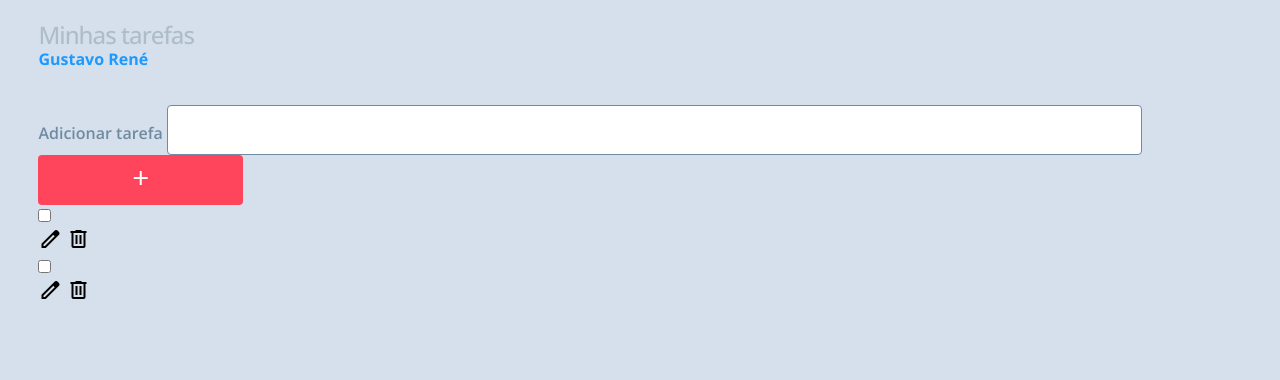
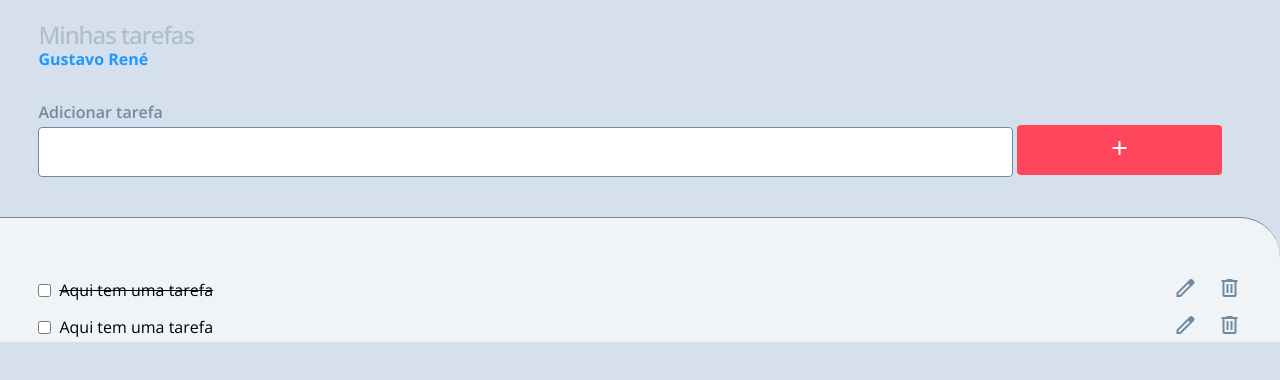
Before and after one commit to gustavorenedev/todolist, a plain HTML site: page index.html in a window 1280 px wide. Shown: the part 62-442 px from the top of the page. Drawn offline with nearby package versions, Linux system fonts and the light colour scheme.

Commit message:
Finalização das classes do index e botões

```diff
--- a/index.html
+++ b/index.html
@@ -20,44 +20,58 @@
         <img src="./assets/albert-einstein.jpg" alt="Imagem de Albert Einstein" class="avatar"/>
       </div>
     </header>
-    <section>
+
+      <section class="teste">
         <div class="container">
           <h1 class="title">Minhas tarefas</h1>
           <p class="subtitle">Gustavo René</p>
           <form class="form-task">
             <label class="form-task-label">Adicionar tarefa</label>
+            <div>
                 <input class="form-task-input" type="text" name="" id="" />
               <button class="button form-task-button">
                 <i class="material-symbols-outlined"> add </i>
               </button>
+            </div>
           </form>
         </div>
       </section>
-    <section>
+      <section class="background-tarefa">
         <div class="container">
+
+          <div class="container-tarefa">
+            <div class="tarefa task-feita">
+              <input type="checkbox" name="" id="" />
+              <p>Aqui tem uma tarefa</p>
+            </div>
             <div>
-          <input type="checkbox" name="" id="" />
-          <p></p>
-          <p></p>
-          <button class="button">
+              <button class="button color-botoes-tarefa">
                 <i class="material-symbols-outlined"> edit </i>
               </button>
-          <button class="button">
-            <i class="material-symbols-outlined"> delete </i>
-          </button>
-        </div>
-        <div>
-          <input type="checkbox" name="" id="" />
-          <p></p>
-          <button class="button">
-            <i class="material-symbols-outlined"> edit </i>
-          </button>
-          <button class="button">
+              <button class="button color-botoes-tarefa">
                 <i class="material-symbols-outlined"> delete </i>
               </button>
             </div>
           </div>
+
+          <div class="container-tarefa">
+            <div class="tarefa">
+              <input type="checkbox" name="" id="" />
+              <p>Aqui tem uma tarefa</p>
+            </div>
+            <div>
+              <button class="button color-botoes-tarefa">
+                <i class="material-symbols-outlined"> edit </i>
+              </button>
+              <button class="button color-botoes-tarefa">
+                <i class="material-symbols-outlined"> delete </i>
+              </button>
+            </div>
+          </div>
+
+        </div>
       </section>
+
     <script src="js/script.js"></script>
   </body>
 </html>
```
Lines whose indentation alone changed are shown as unchanged.
